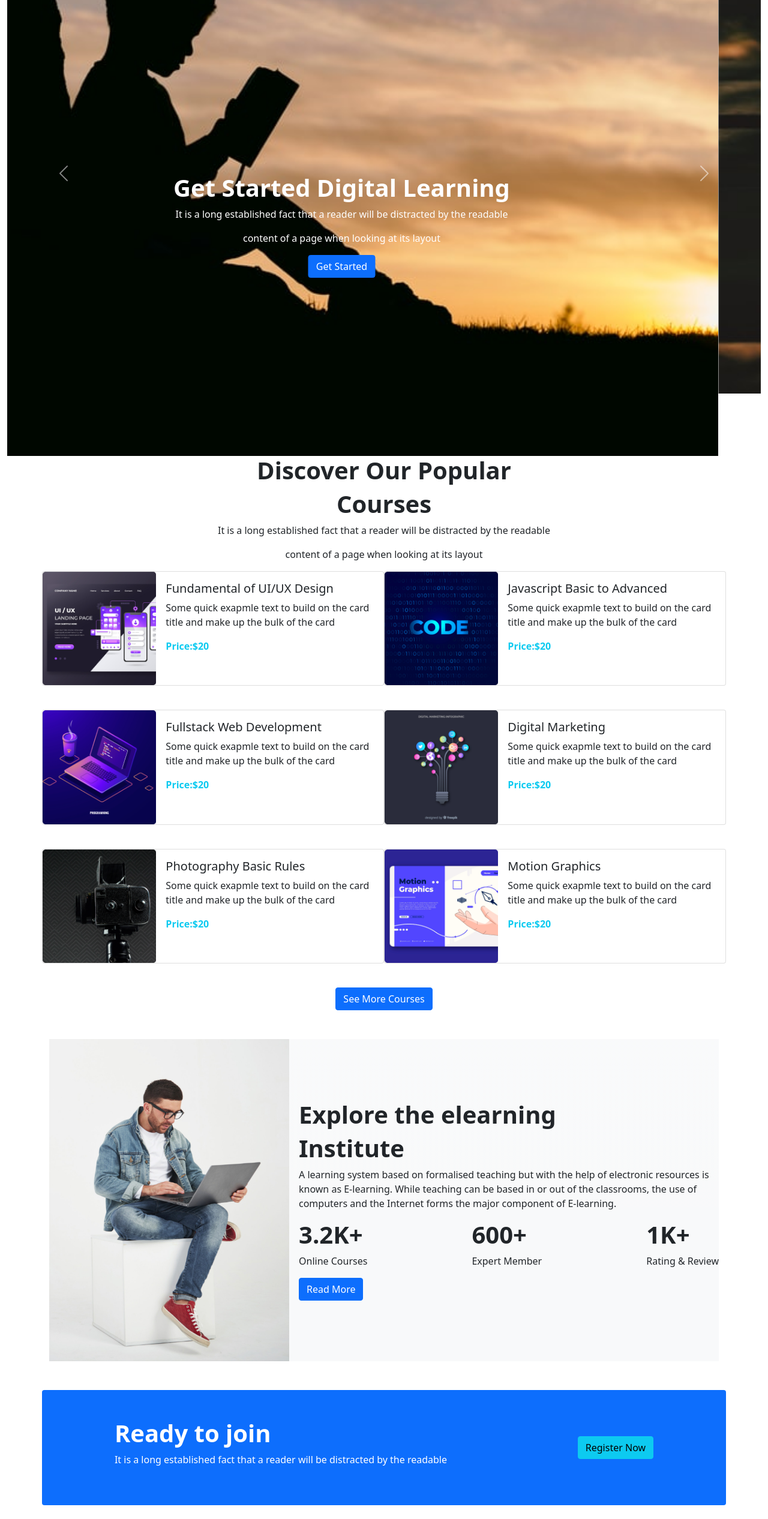
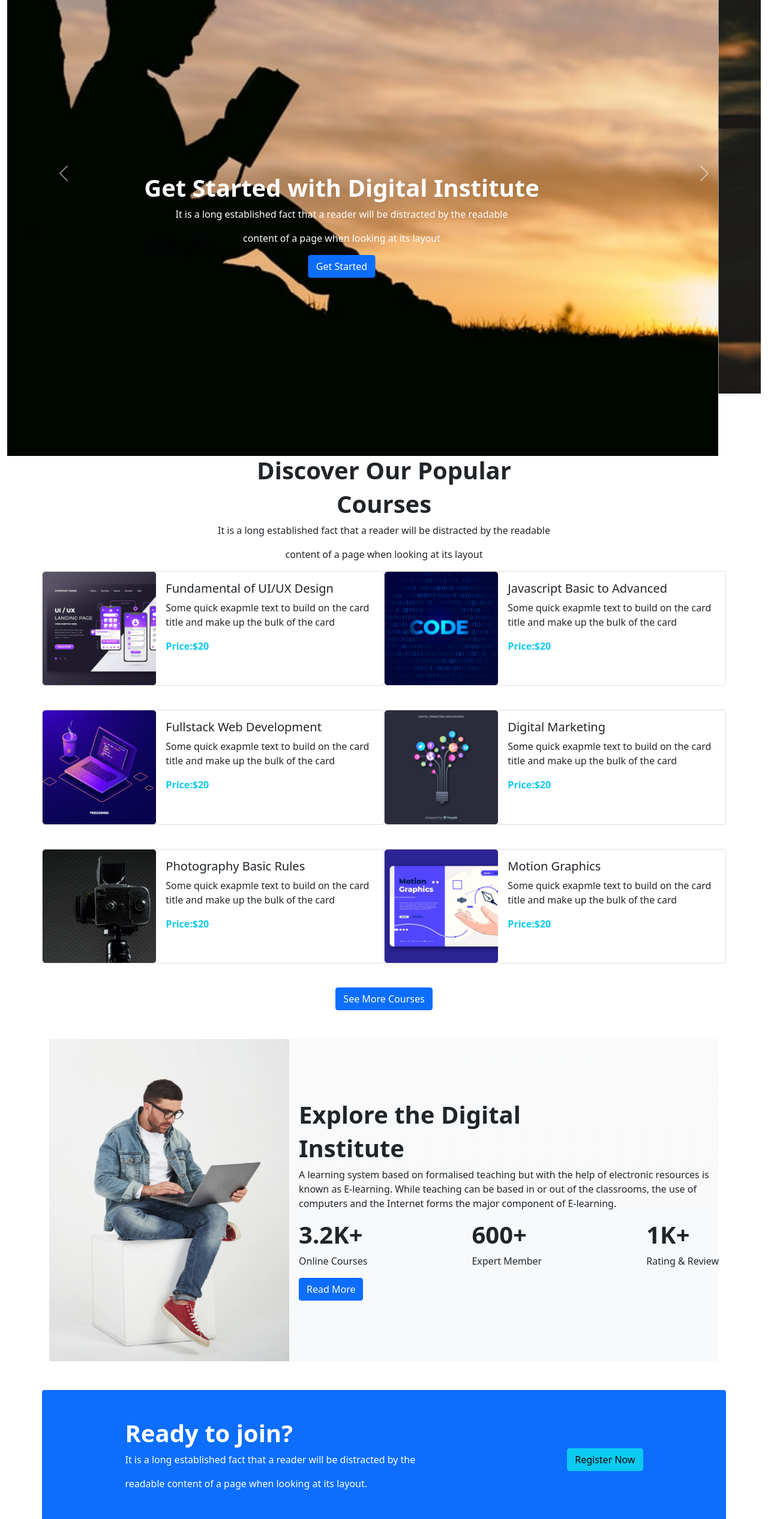
Before and after one commit to FaizusSalekin/Third-assignment, a plain HTML site: page index.html in a window 1280 px wide. Shown: the part 240-2772 px from the top of the page at 60% size. Drawn offline with nearby package versions, Linux system fonts and the light colour scheme.

Commit message:
added minor changes

```diff
--- a/index.html
+++ b/index.html
@@ -55,7 +55,7 @@
                 <div class="carousel-item active">
                     <img src="edu-1.jpg" class="d-block w-100 " alt="...">
                     <div class="carousel-caption d-block d-md-block h-50">
-                        <h1 class="fw-bold">Get Started Digital Learning</h1>
+                        <h1 class="fw-bold">Get Started with Digital Institute</h1>
                         <p class="d-none d-md-block">It is a long established fact that a reader will be distracted
                             by the readable</p>
                         <p class="d-none d-md-block">content of a page when looking at its layout</p>
@@ -65,7 +65,7 @@
                 <div class="carousel-item">
                     <img src="edu-2.jpg" class="d-block w-100 " alt="...">
                     <div class="carousel-caption d-block d-md-block h-50">
-                        <h1 class="fw-bold">Get Started Digital Learning</h1>
+                        <h1 class="fw-bold">Get Started with Digital Institute</h1>
                         <p class="d-none d-md-block">It is a long established fact that a reader will be distracted by
                             the readable</p>
                         <p class="d-none d-md-block">content of a page when looking at its layout</p>
@@ -75,7 +75,7 @@
                 <div class="carousel-item">
                     <img src="edu-3.jpg" class="d-block w-100 " alt="...">
                     <div class="carousel-caption d-block d-md-block h-50">
-                        <h1 class="fw-bold">Get Started Digital Learning</h1>
+                        <h1 class="fw-bold">Get Started with Digital Institute</h1>
                         <p class="d-none d-md-block">It is a long established fact that a reader will be distracted by
                             the readable</p>
                         <p class="d-none d-md-block">content of a page when looking at its layout</p>
@@ -213,7 +213,7 @@
             <div class=" bg-light bg-gradient container d-flex flex-column flex-sm-row px-0">
                 <img class="img-fluid" src="images/working.png" width=400 alt="">
                 <div class="w-auto my-auto ms-3">
-                    <h1 class="fw-bold">Explore the elearning</h1>
+                    <h1 class="fw-bold">Explore the Digital</h1>
                     <h1 class="fw-bold">Institute</h1>
                     <p>A learning system based on formalised teaching but with the help of electronic resources is known
                         as E-learning. While teaching can be based in or out of the classrooms, the use of computers and
@@ -242,9 +242,10 @@
         <section
             class="container py-5 my-3 bg-primary d-flex flex-lg-row flex-sm-column flex-column justify-content-lg-around align-items-center rounded">
             <div class="text-white">
-                <h1 class="fw-bold">Ready to join</h1>
+                <h1 class="fw-bold">Ready to join?</h1>
                 <p>It is a long established fact that a reader will be distracted
-                    by the readable</p>
+                    by the</p>
+                <p>readable content of a page when looking at its layout.</p>
             </div>
             <div>
                 <button type="button" class="btn btn-info" data-bs-toggle="modal"
```
